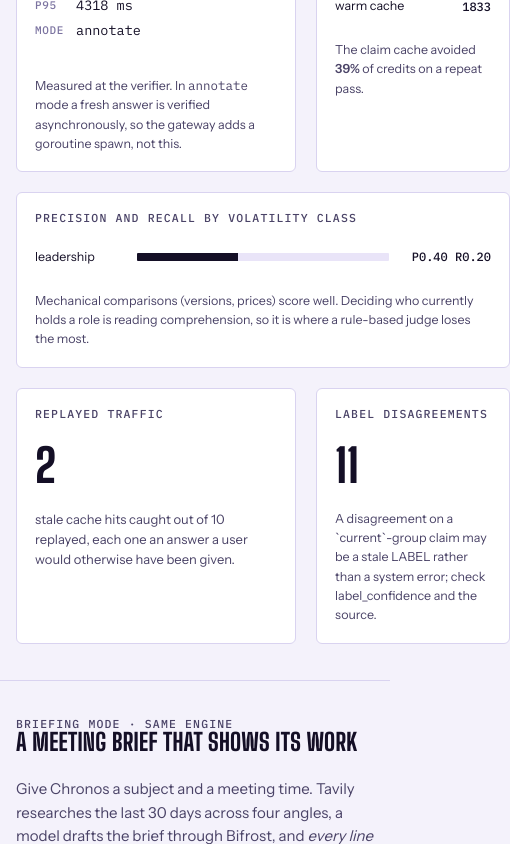
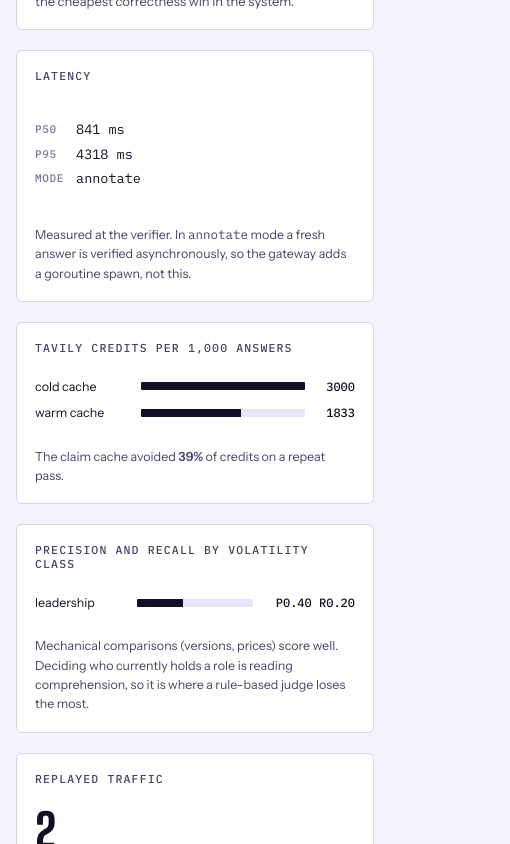
Before and after one commit to devprashant19/Chronos, a React (Vite) app in the folder console/: page / in a window 390 px wide. Shown: the part 10789-11633 px from the top of the page, 510 px wide, since content can reach past the window. Built offline with nearby package versions, Linux system fonts and the light colour scheme; no server answers.

Commit message:
console: keep the per-class benchmark card inside a phone viewport
gridColumn "span 2" in an auto-fit grid with room for one column forces an
implicit second track. Measured: 510px of content on a 390px screen. "1 / -1"
spans the columns that exist and creates none.

```diff
--- a/console/src/sections/Benchmark.tsx
+++ b/console/src/sections/Benchmark.tsx
@@ -217,8 +217,13 @@ function Rendered({ results }: { results: Results }) {
           )}
         </div>
 
+        {/* The whole row, not "span 2". In an auto-fit grid with room for one
+            column, spanning two forces an implicit second track, and the
+            section grows past a phone's viewport (measured: 510px wide at a
+            390px viewport). "1 / -1" spans the columns that exist and
+            creates none. */}
         {Object.keys(primary.per_class).length > 0 ? (
-          <div className="panel bench-card" style={{ padding: 18, gridColumn: "span 2" }}>
+          <div className="panel bench-card" style={{ padding: 18, gridColumn: "1 / -1" }}>
             <p className="eyebrow" style={{ marginBottom: 10 }}>
               Precision and recall by volatility class
             </p>
```
